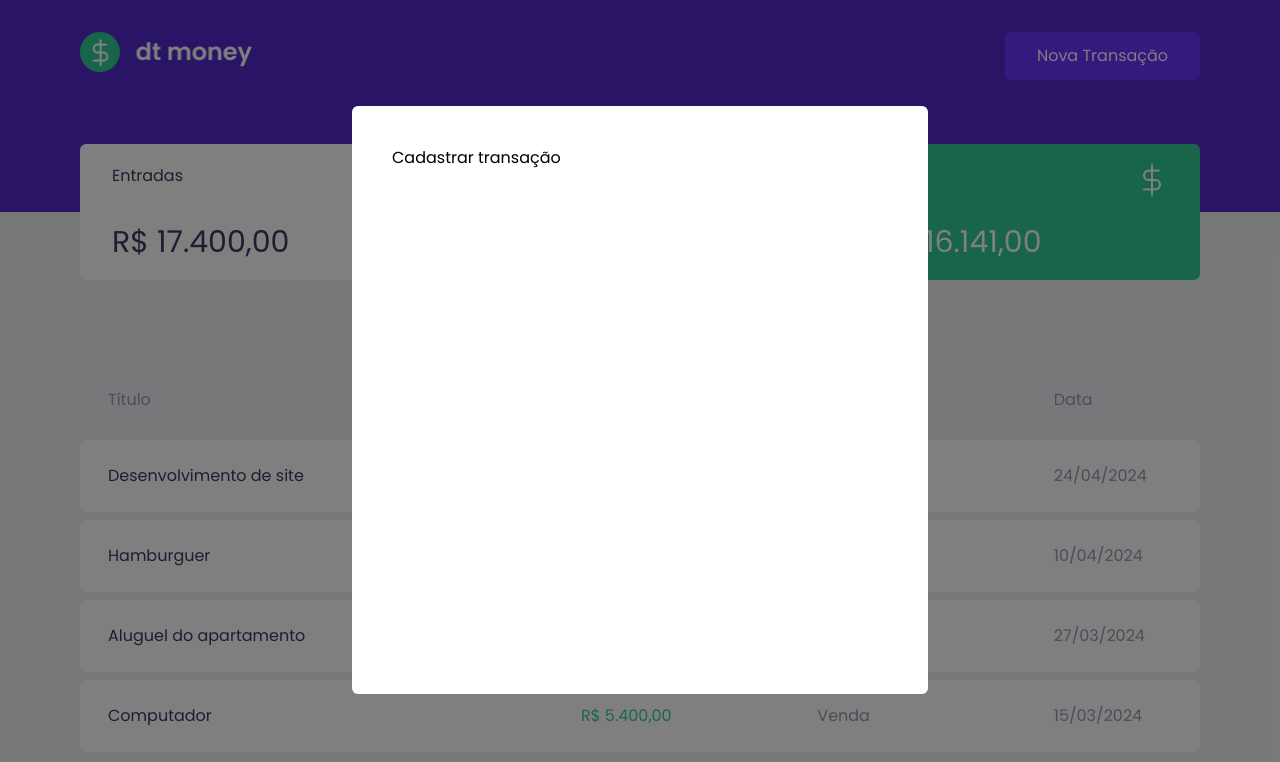
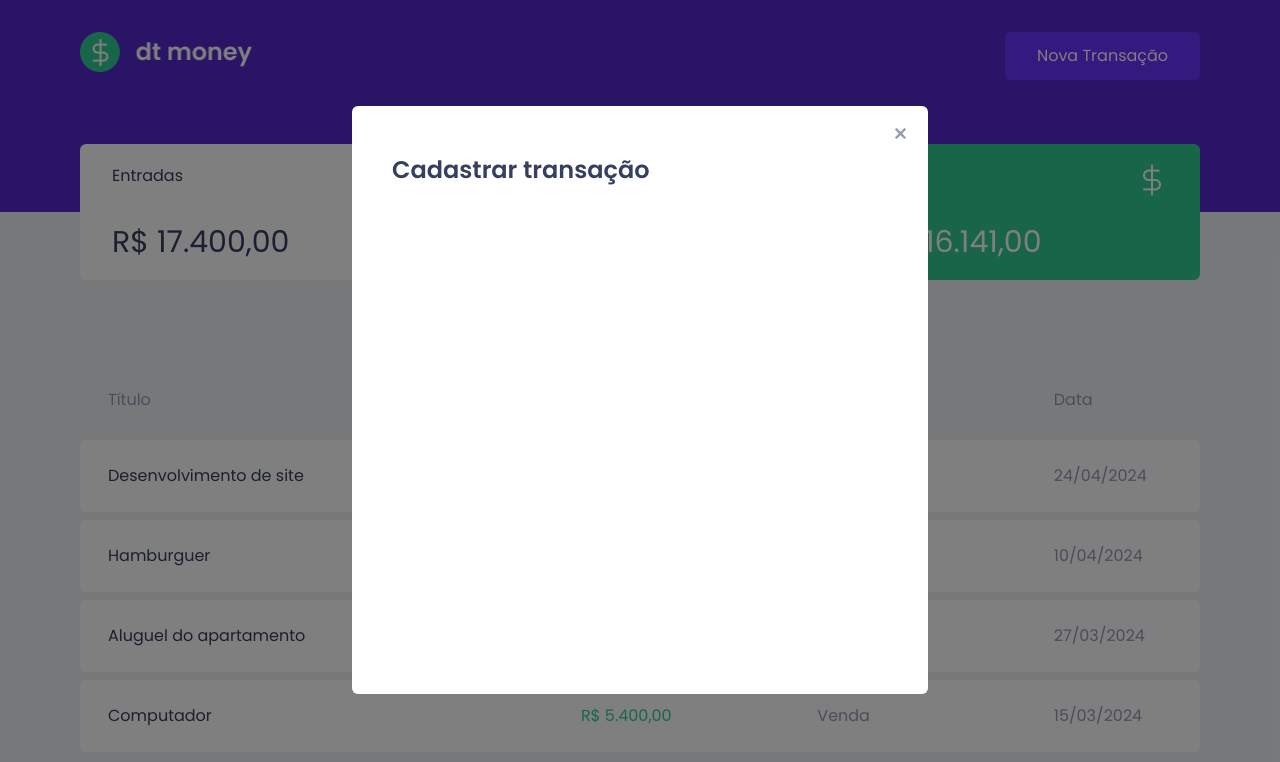
Before and after one commit to misalima/dt-money, a Next.js app: page / in a window 1280 px wide. Shown: the top 762 px of the page. Built offline with nearby package versions, Linux system fonts and the light colour scheme.

Commit message:
set modal close button and title

```diff
--- a/src/components/AddTransactionModal/index.tsx
+++ b/src/components/AddTransactionModal/index.tsx
@@ -1,11 +1,22 @@
 export function AddTransactionModal() {
   return (
     <div className="w-full h-full absolute flex justify-center items-center z-10 bg-black/50">
-      <div className="bg-white h-[588px] w-[576px] rounded-md p-10">
-        <h3 >Cadastrar transação</h3>
-        <form action="submit">
-            {/*Implement Form*/}
-        </form>
+      <div className="relative bg-white h-[588px] w-[576px] rounded-md px-10 py-6">
+        <div className="absolute top-5 right-5">
+          <svg
+            className="cursor-pointer fill-table-header"
+            xmlns="http://www.w3.org/2000/svg"
+            x="0px"
+            y="0px"
+            width="15"
+            height="15"
+            viewBox="0 0 30 30"
+          >
+            <path d="M 7 4 C 6.744125 4 6.4879687 4.0974687 6.2929688 4.2929688 L 4.2929688 6.2929688 C 3.9019687 6.6839688 3.9019687 7.3170313 4.2929688 7.7070312 L 11.585938 15 L 4.2929688 22.292969 C 3.9019687 22.683969 3.9019687 23.317031 4.2929688 23.707031 L 6.2929688 25.707031 C 6.6839688 26.098031 7.3170313 26.098031 7.7070312 25.707031 L 15 18.414062 L 22.292969 25.707031 C 22.682969 26.098031 23.317031 26.098031 23.707031 25.707031 L 25.707031 23.707031 C 26.098031 23.316031 26.098031 22.682969 25.707031 22.292969 L 18.414062 15 L 25.707031 7.7070312 C 26.098031 7.3170312 26.098031 6.6829688 25.707031 6.2929688 L 23.707031 4.2929688 C 23.316031 3.9019687 22.682969 3.9019687 22.292969 4.2929688 L 15 11.585938 L 7.7070312 4.2929688 C 7.5115312 4.0974687 7.255875 4 7 4 z"></path>
+          </svg>
+        </div>
+        <h3 className="mt-6 text-2xl font-semibold text-title">Cadastrar transação</h3>
+        <form action="submit">{/*Implement Form*/}</form>
       </div>
     </div>
   );
```
